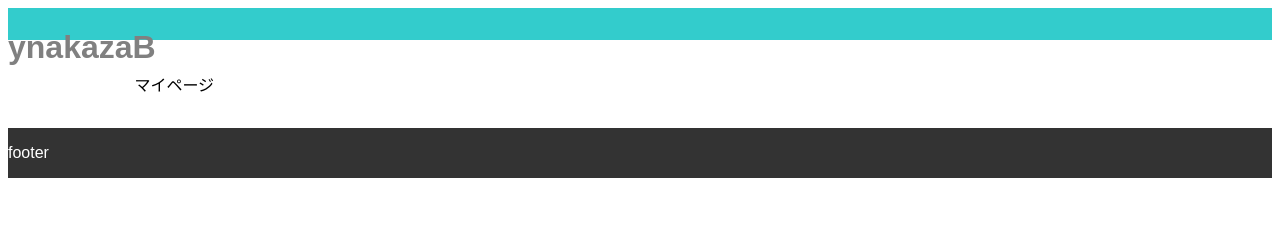
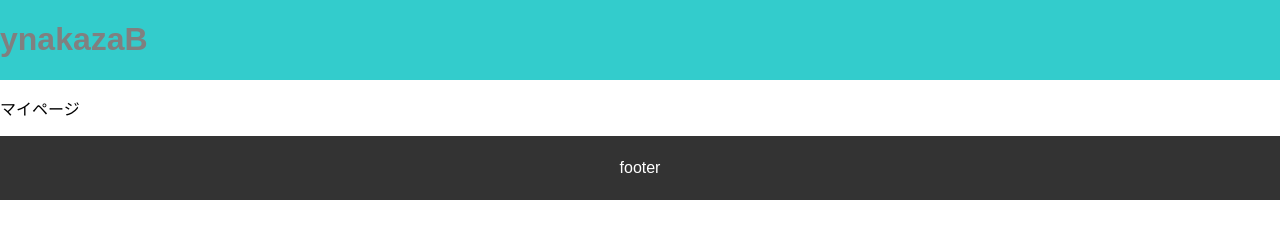
Before and after one commit to ynakazab664/ynakazab664.github.io, a plain HTML site: page index.html in a window 1280 px wide. Drawn offline with Linux system fonts and the light colour scheme.

Commit message:
Add files via upload

```diff
--- a/css/styles.css
+++ b/css/styles.css
@@ -2,6 +2,7 @@
 	--bg-color:#fff;
 	--text-color:#000;
 	--border-color:#eee;
+	height:100%;
 }
 
 [data-theme="dark"]{
@@ -21,23 +22,27 @@ body{
 	background-color:var(--bg-color);
 	display:flex;
 	flex-direction:column;
+	height:100%;
+	margin:0;
+	padding:0;
 }
 
 header{
 	background:hsl(180,60%,50%);
-	width:100%;
-	height:32px;
 	color:gray;
 }
 
-.container{
+.content{
 	width:80%;
 	margin: 16px auto;
+	flex:1;
 }
 
 footer{
 	background:#333;
 	color:#fff;
+	text-align:center;
+	line-height:32px;
 }
 
 table{
```
